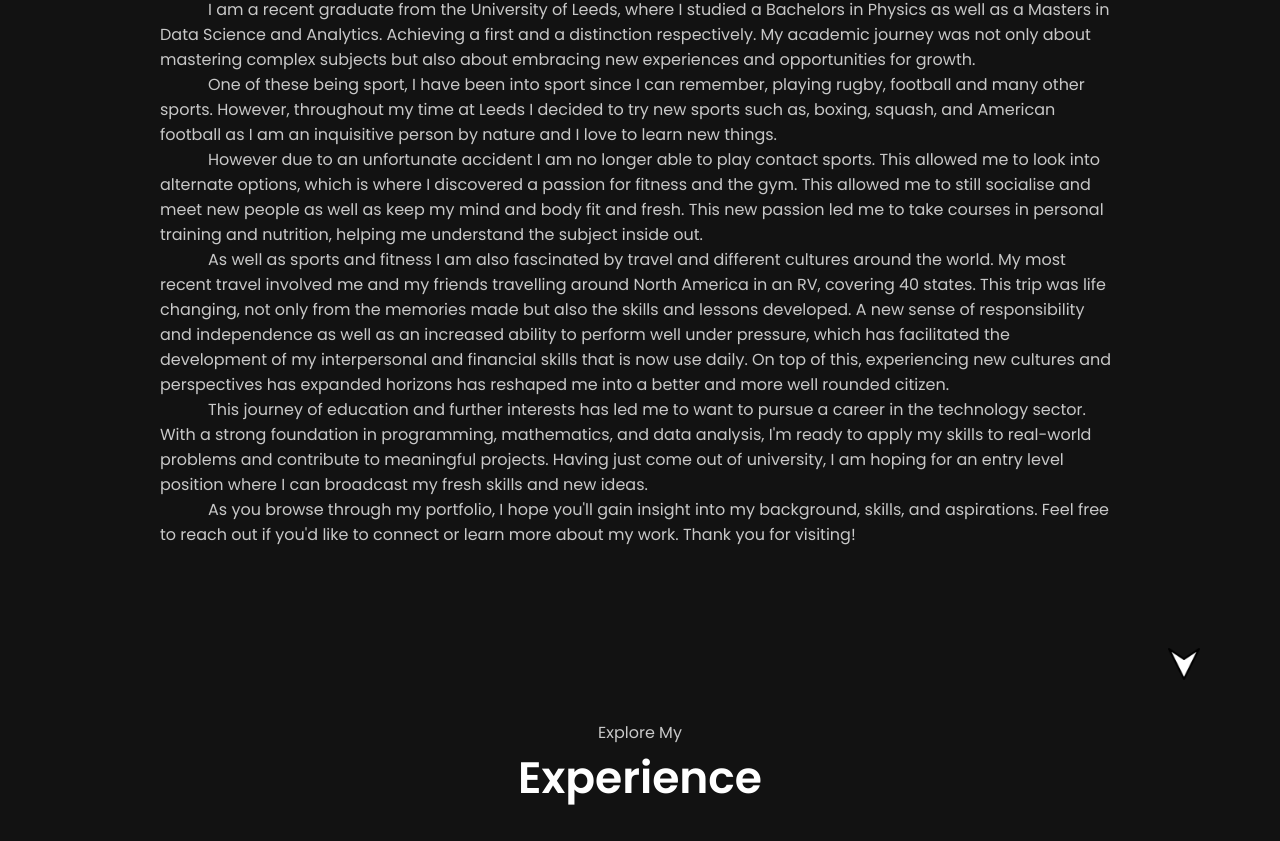
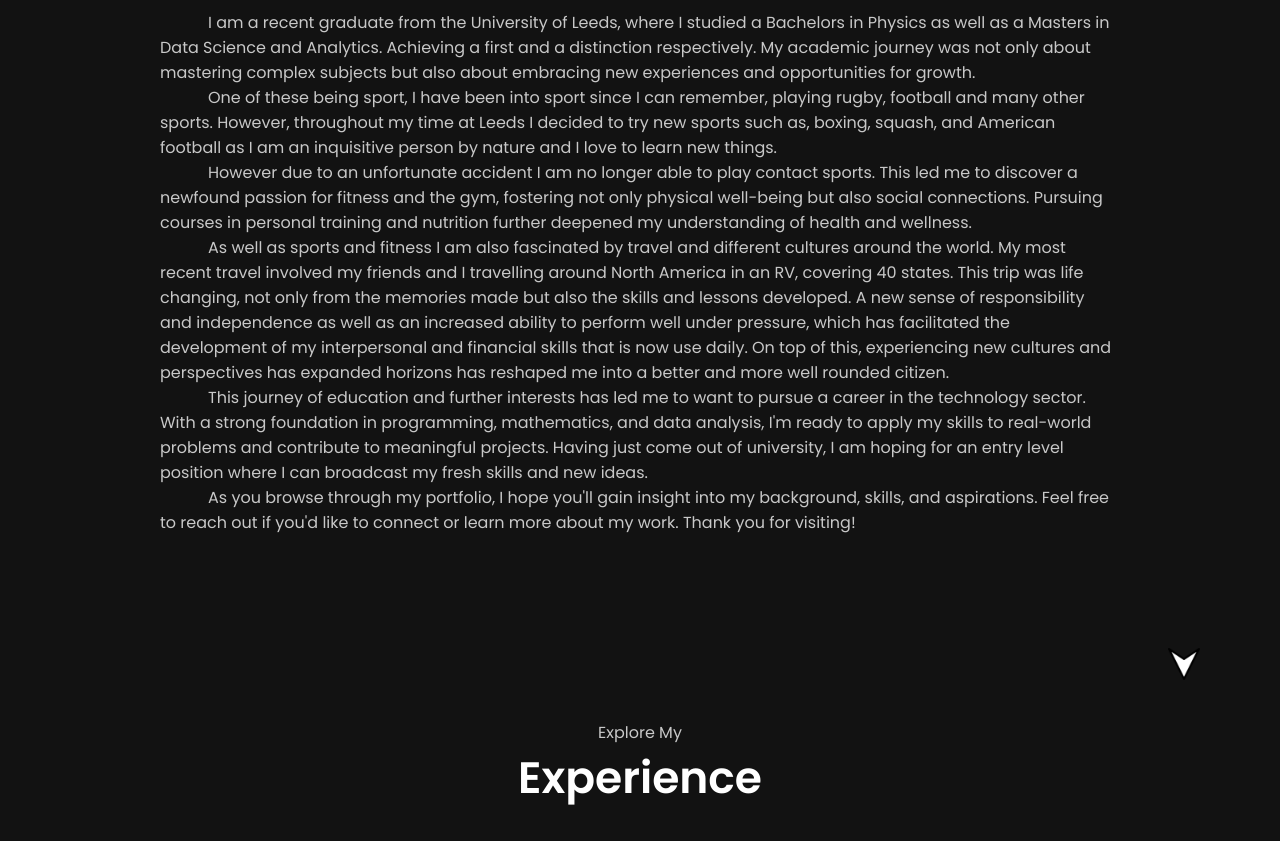
Before and after one commit to DanCoombs1/Portfolio, a plain HTML site: page index.html in a window 1280 px wide. Shown: the part 1320-2161 px from the top of the page. Drawn offline with Linux system fonts and the light colour scheme.

Commit message:
Add files via upload

```diff
--- a/index.html
+++ b/index.html
@@ -117,11 +117,11 @@
                         However, throughout my time at Leeds I decided to try new sports such as, boxing, squash, and American football as I am an inquisitive person by nature and I love to learn new things.
                     </p>
                     <p>
-                        However due to an unfortunate accident I am no longer able to play contact sports. This allowed me to look into alternate options, which is where I discovered a passion for fitness and the gym.
-                        This allowed me to still socialise and meet new people as well as keep my mind and body fit and fresh. This new passion led me to take courses in personal training and nutrition, helping me understand the subject inside out.
+                        However due to an unfortunate accident I am no longer able to play contact sports. This led me to discover a newfound passion for fitness and the gym,
+                        fostering not only physical well-being but also social connections. Pursuing courses in personal training and nutrition further deepened my understanding of health and wellness.
                     </p>
                     <p>
-                        As well as sports and fitness I am also fascinated by travel and different cultures around the world. My most recent travel involved me and my friends travelling around North America in an RV, covering 40 states.
+                        As well as sports and fitness I am also fascinated by travel and different cultures around the world. My most recent travel involved  my friends and I travelling around North America in an RV, covering 40 states.
                         This trip was life changing, not only from the memories made but also the skills and lessons developed.
                         A new sense of responsibility and independence as well as an increased ability to perform well under pressure, which has facilitated the development of my interpersonal and financial skills that is now use daily.
                         On top of this, experiencing new cultures and perspectives has expanded horizons has reshaped me into a better and more well rounded citizen.
```
